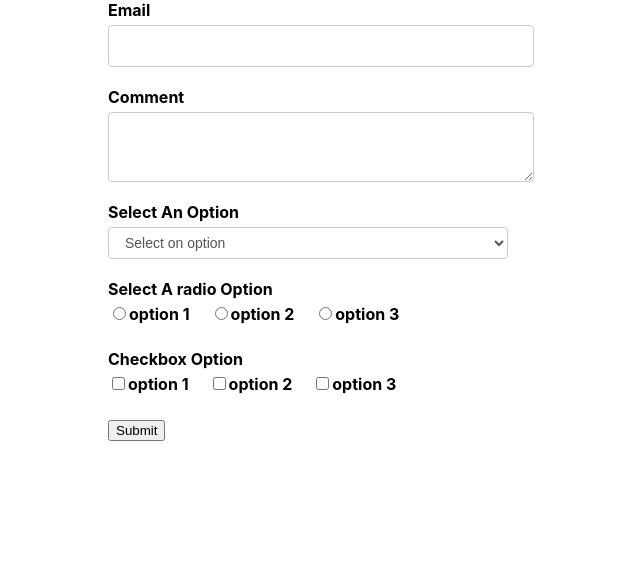
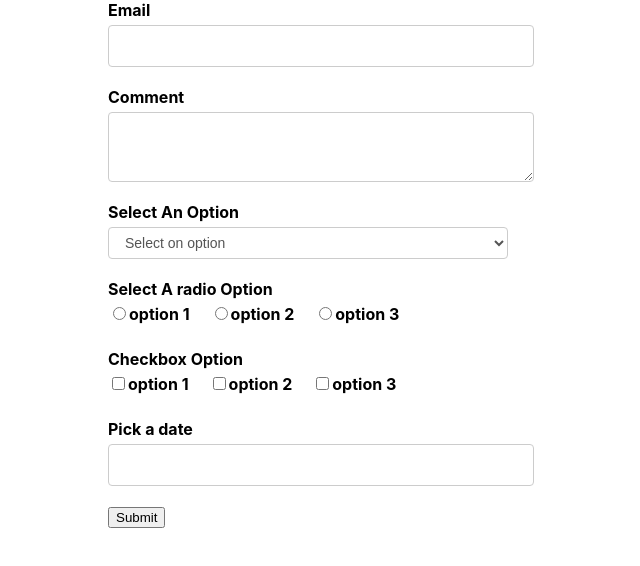
Before and after one commit to ahjam-taoufik/React-Formik, a React (Create React App) app: page / in a window 1280 px wide. Shown: the top 566 px of the page, without its empty margins (319-959 px from the left). Built offline with nearby package versions, Linux system fonts and the light colour scheme.

Commit message:
datepicker

```diff
--- a/package.json
+++ b/package.json
@@ -10,6 +10,7 @@
     "date-fns": "^2.28.0",
     "formik": "^2.2.9",
     "react": "^17.0.2",
+    "react-datepicker": "^4.6.0",
     "react-dom": "^17.0.2",
     "react-scripts": "5.0.0",
     "react-table": "^7.7.0",
--- /dev/null
+++ b/src/components/DatePicker.js
@@ -0,0 +1,32 @@
+import React from 'react'
+import DateView from 'react-datepicker'
+import { Field, ErrorMessage } from 'formik'
+import TextError from './TextError'
+import 'react-datepicker/dist/react-datepicker.css'
+
+function DatePicker (props) {
+  const { label, name, ...rest } = props
+  return (
+    <div className='form-control'>
+      <label htmlFor={name}>{label}</label>
+      <Field name={name}>
+        {({ form, field }) => {
+          const { setFieldValue } = form
+          const { value } = field
+          return (
+            <DateView
+              id={name}
+              {...field}
+              {...rest}
+              selected={value}
+              onChange={val => setFieldValue(name, val)}
+            />
+          )
+        }}
+      </Field>
+      <ErrorMessage component={TextError} name={name} />
+    </div>
+  )
+}
+
+export default DatePicker
--- a/src/components/FormikContainer.js
+++ b/src/components/FormikContainer.js
@@ -32,14 +32,16 @@ const checkboxList=[
     comment: '',
     selectOption:'',
     radioOption:'',
-    checkboxOption:[]
+    checkboxOption:[],
+    datepick:null
   };
   const validationSchema = Yup.object({
     email: Yup.string().email().required(),
     comment: Yup.string().required(),
     selectOption: Yup.string().required(),
     radioOption: Yup.string().required('Select one option '),
-    checkboxOption: Yup.array().required('')
+    checkboxOption: Yup.array().required(),
+    datepick: Yup.date().required().nullable()
   });
 
   const onSubmit = values =>{
@@ -87,6 +89,12 @@ const checkboxList=[
             name="checkboxOption"
             options={checkboxList}
           />
+          <FormikControl
+            control="date"
+            label="Pick a date"
+            name="datepick"
+            options={checkboxList}
+          />
           <button type='submit'>Submit</button>
         </Form>
       )}
--- a/src/components/FormikControl.js
+++ b/src/components/FormikControl.js
@@ -4,6 +4,7 @@ import TextArea from './TextArea'
 import Select from './Select'
 import RadioButtons from './RadioButtons'
 import CheckboxGroup from './CheckboxGroup'
+import DatePicker from './DatePicker'
 function FormikControl(props) {
     const {control, ...rest}=props
     switch (control) {
@@ -17,8 +18,9 @@ function FormikControl(props) {
             return   <RadioButtons  {...rest} />
             case'checkbox':
             return   <CheckboxGroup  {...rest} />
+            case'date':
+            return <DatePicker {...rest} />
 
-        case'date':
         default: return null
     }
 }
```
Also changed, not shown: 2 other files (tests, documents, lock files or other folders).
